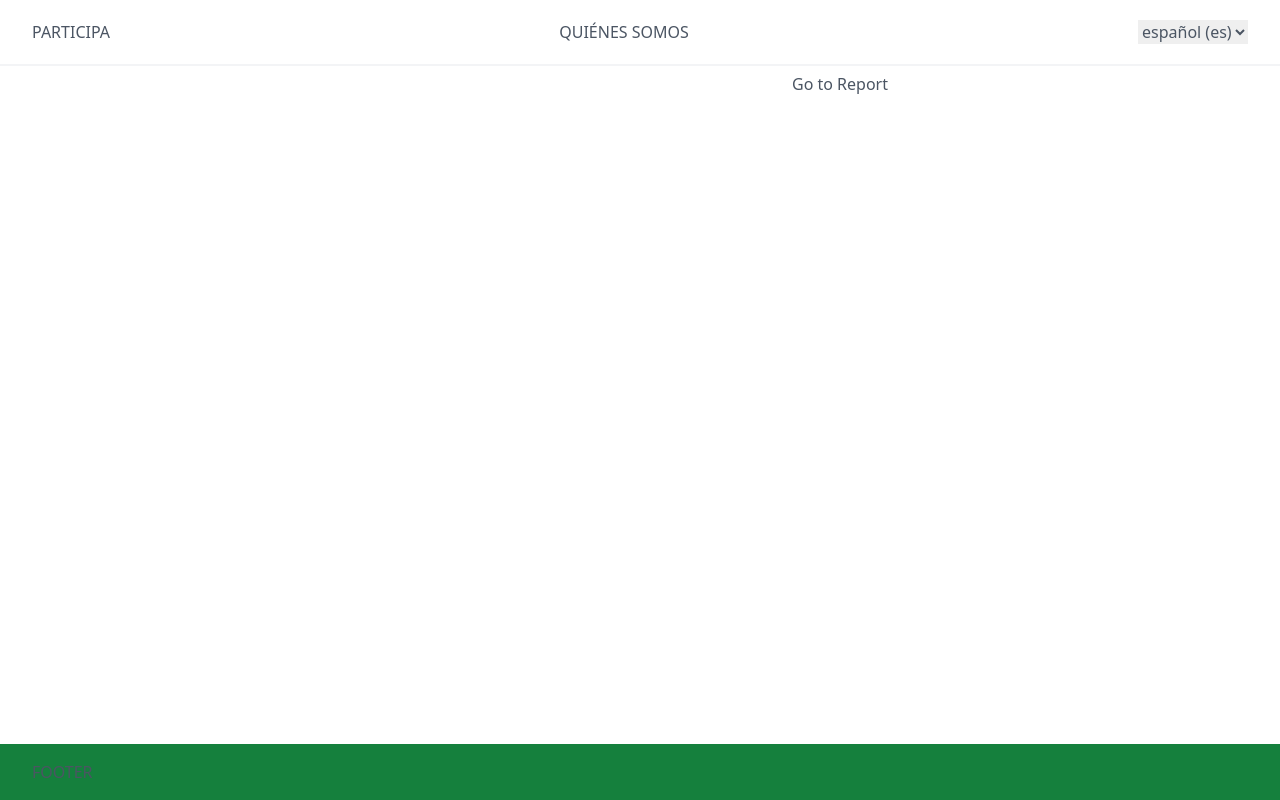
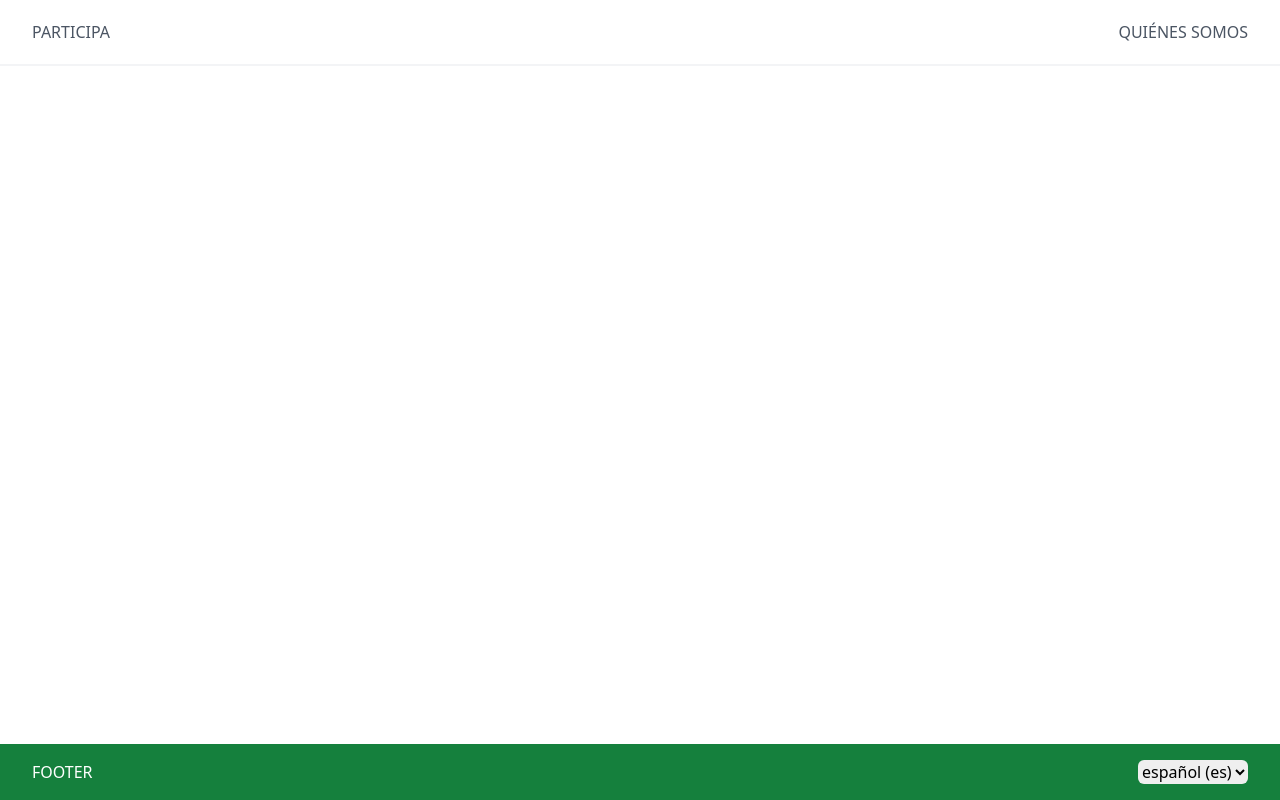
Before and after one commit to participa-lab/participa, a Django app: template polis/templates/pages/conversation.html in a window 1280 px wide. Run offline with Django 4.2, Linux system fonts and the light colour scheme; tables that the repository leaves empty hold one stand-in row (values such as "Sample post"); the template is opened without the code that fills it: values that come from a table or form of the project are taken from there, most other values are stand-ins (such as "Sample title", 1, 10 or a date in 2020); some libraries are stand-ins or nearby versions.

Commit message:
cambios, footer, report

```diff
--- a/polis/templates/components/locale_switcher_form.html
+++ b/polis/templates/components/locale_switcher_form.html
@@ -1,7 +1,7 @@
 {% load i18n %}
 <form action="{% url 'set_language' %}" method="post">{% csrf_token %}
     <input name="next" type="hidden" value="{{ redirect_to }}">
-    <select name="language" onchange="this.form.submit()">
+    <select name="language" onchange="this.form.submit()" class="rounded-md">
         {% get_current_language as LANGUAGE_CODE %}
         {% get_available_languages as LANGUAGES %}
         {% get_language_info_list for LANGUAGES as languages %}
--- a/polis/templates/pages/conversation.html
+++ b/polis/templates/pages/conversation.html
@@ -3,15 +3,21 @@
 {% block content %}
 <section>
     <title>{{object.topic}}</title>
-    <div class="max-w-4xl  flex justify-end items-center">
-    {% if report_url %}
-    <a class="p-2" href="{{report_url}}" target="_blank" class="text-blue-500">{{_("Go to Report")}}</a>
-    {% endif %}
-    </div>
-    <div class="flex justify-center items-center">
 
-        <div class="max-w-4xl w-full aspect-w-16 aspect-h-9 my-8">
+    <div class="flex flex-col justify-center items-center">
+        <div class="max-w-4xl flex flex-col items-center justify-center w-full mt-3">
+            {% if not object.show_topic %}
+            <h1 class="text-3xl font-bold text-center">{{object.topic}}</h1>
+            {% endif %}
 
+            {% if not object.show_description %}
+            <p class="text-center">{{object.description}}</p>
+            {% endif %}
+            {% if show_report %}
+            <a class="p-1 m-1 rounded-md bg-green-700 text-white text-sm text-center" href="{% url "conversation_report" object.slug %}" target="_blank" class="text-blue-500">{{_("See results")}}</a>
+            {% endif %}
+        </div>
+        <div class="max-w-4xl w-full aspect-w-16 aspect-h-9">
             <div id="polis-container">
             </div>
         </div>
@@ -30,6 +36,8 @@
             embedScript.setAttribute("src", "{{object.instance.url}}/embed.js");
 
             var polisContainer = document.getElementById('polis-container');
+            {% load i18n %}
+            {% get_current_language as LANGUAGE_CODE %}
             var dataAttributes = {
                 "site_id": "{{object.instance.site_id}}",
                 "page_id": "{{object.slug}}",
@@ -46,14 +54,12 @@
                 "ucsd": "{{object.show_description|yesno:'true,false'}}",
                 "ucst": "{{object.show_topic|yesno:'true,false'}}",
                 "bg_white": "{{object.bg_white|yesno:'true,false'}}",
-                "ui_lang": "{{object.ui_language|default_if_none:'es'}}",
+                "ui_lang": "{{LANGUAGE_CODE}}",
                 // Add other data attributes here as needed
             };
             polisContainer.innerHTML = buildEmbedDiv(dataAttributes);
             polisContainer.appendChild(embedScript);
         </script>
-
-
     </div>
 
 </section>
--- a/polis/urls.py
+++ b/polis/urls.py
@@ -9,6 +9,11 @@ urlpatterns = [
         name="conversation",
     ),
     path(
+        "polis/report/<str:slug>",
+        views.PolisConversationReportView.as_view(),
+        name="conversation_report",
+    ),
+    path(
         "participant",
         views.ParticipantView.as_view(),
         name="participant",
--- a/theme/templates/base.html
+++ b/theme/templates/base.html
@@ -24,10 +24,7 @@
 						<!-- Navigation links -->
 						<span>QUIÉNES SOMOS</span>
 					</div>
-					<div class="flex items-center">
-						<!-- Navigation links -->
-						{% include "components/locale_switcher_form.html" %}
-					</div>
+
 				</div>
 			</div>
 		</nav>
@@ -39,11 +36,15 @@
 
 
 	<!-- Footer -->
-	<footer id="footer" class="fixed bottom-0 w-full bg-green-700 z-10 transition-all duration-300">
+	<footer id="footer" class="fixed bottom-0 w-full bg-green-700 text-white z-10 transition-all duration-300">
 		<div class="max-w-7xl mx-auto px-4 sm:px-6 lg:px-8">
-			<div class="py-4">
+			<div class="py-4 flex items-center justify-between">
 				<!-- Footer content -->
 				FOOTER
+				<div class="flex items-center text-black">
+					<!-- Navigation links -->
+					{% include "components/locale_switcher_form.html" %}
+				</div>
 			</div>
 		</div>
 	</footer>
```
Also changed, not shown: polis/templates/pages/report.html (added, +14 -0 lines), polis/views.py (+11 -41 lines), polis/locale/es/LC_MESSAGES/django.po, 1 other file.
